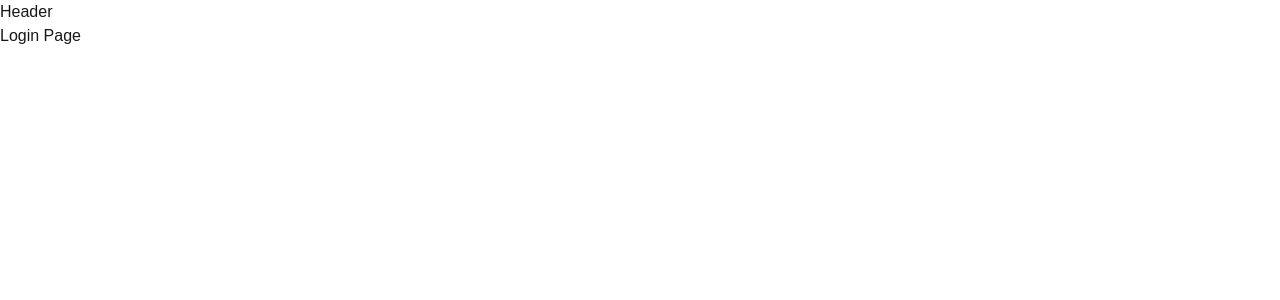
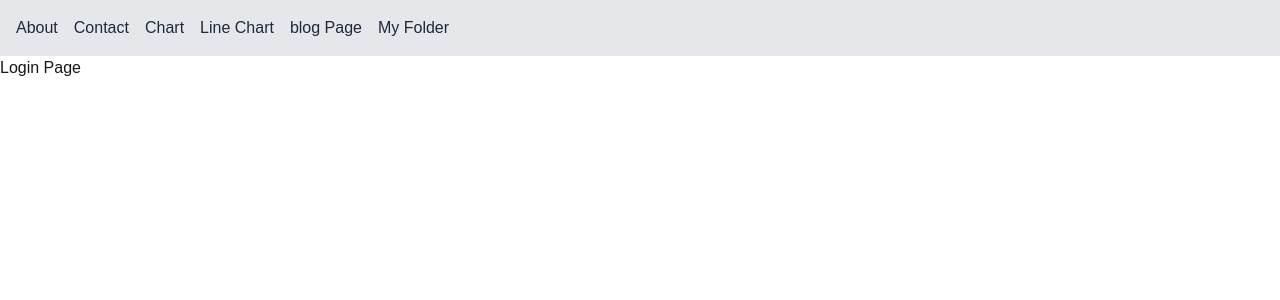
Before and after one commit to Santoshpatel112/NEXT-JS-15, a Next.js app in the folder nextbasic/: page /login in a window 1280 px wide. Shown: the top 300 px of the page. Built offline with nearby package versions, Linux system fonts and the light colour scheme.

Commit message:
Linking Components and Navigations

```diff
--- a/nextbasic/src/app/layout.tsx
+++ b/nextbasic/src/app/layout.tsx
@@ -1,6 +1,7 @@
 import type { Metadata } from "next";
 import { Geist, Geist_Mono } from "next/font/google";
 import "./globals.css";
+import Link from "next/link";
 
 const geistSans = Geist({
   variable: "--font-geist-sans",
@@ -30,8 +31,14 @@ export default function RootLayout({
       <body
         className={`${geistSans.variable} ${geistMono.variable} antialiased`}
       >
-        <div>
-          Header
+        <div className="flex gap-4 p-4 bg-gray-200 dark:bg-gray-800 text-gray-800 dark:text-gray-200 hover:geist_a71539c9-module__T19VSG__className">
+          <Link href='/About'>About</Link>
+          <Link href='/contact'>Contact</Link>
+          <Link href='/chart'>Chart</Link>
+          <Link href='/chart/line-chart'>Line Chart</Link>
+          <Link href='/blog'>blog Page</Link>
+          <Link href='/myfolder'>My Folder</Link>
+
         </div>
         {children}
       </body>
```
